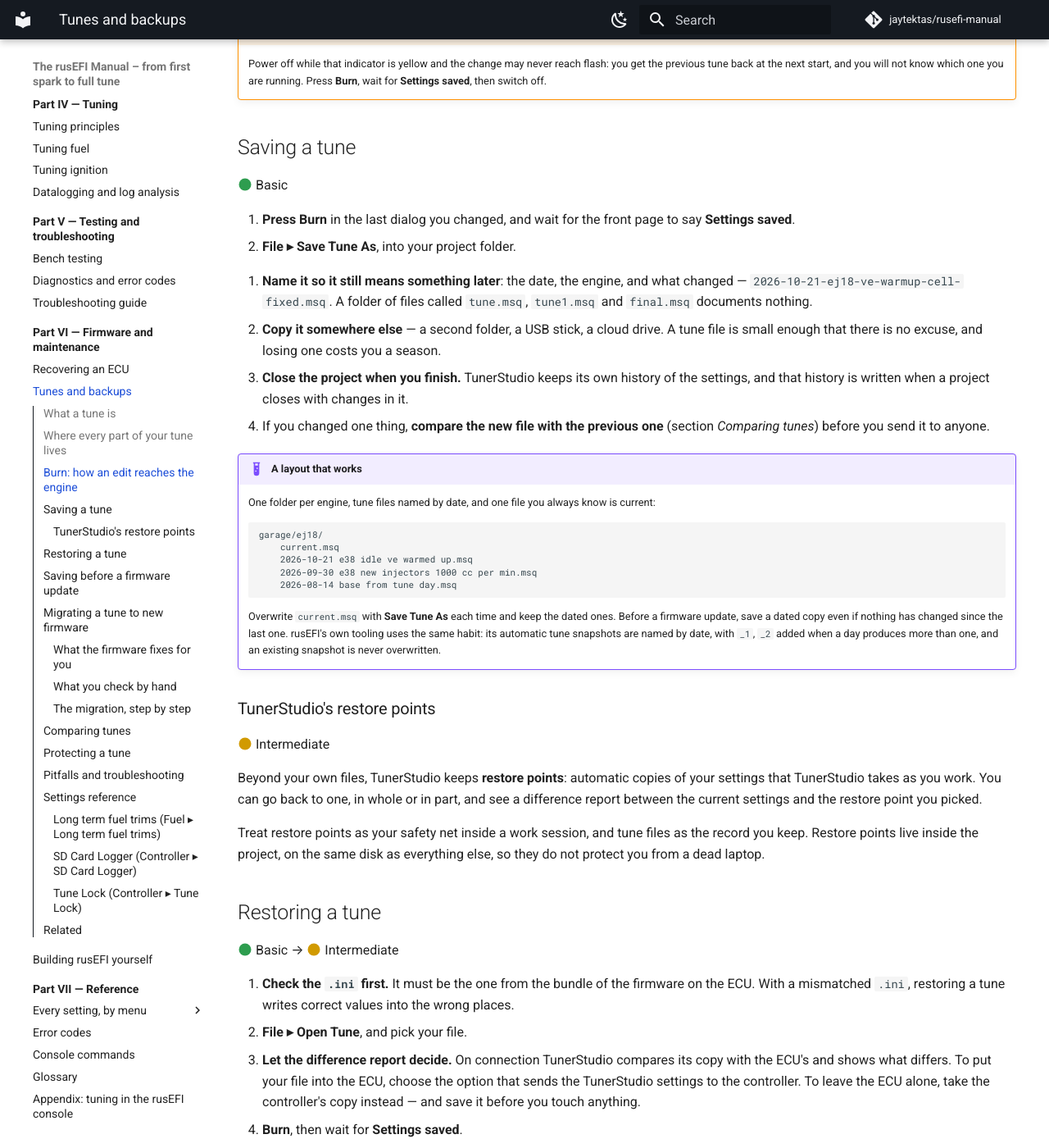
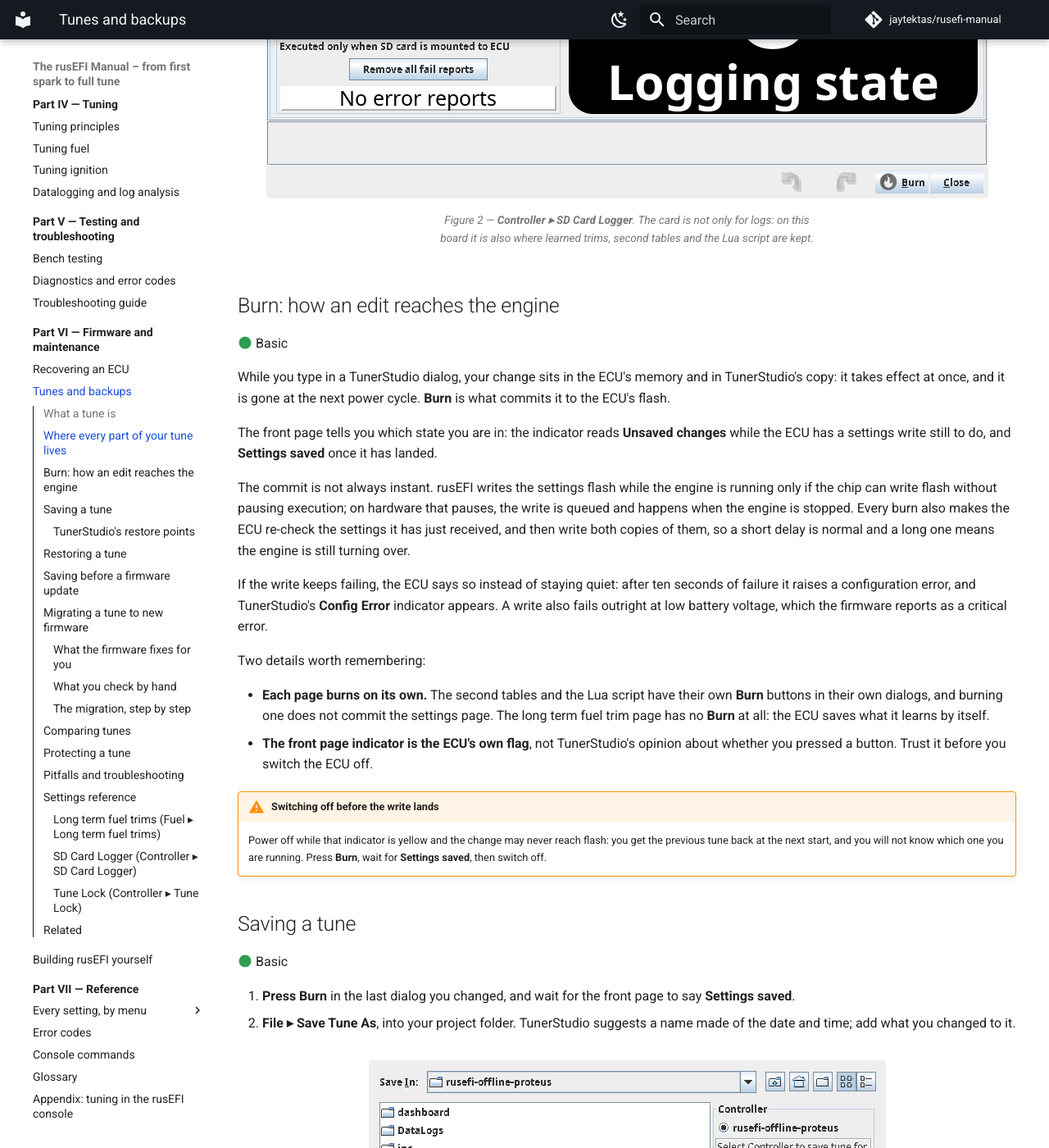
Before and after one commit to jaytektas/rusefi-manual, an MkDocs documentation site: the page built from documentation/docs/part6/tunes-backups.md, in a window 1280 px wide and 1400 px high, scrolled down 3302 px. Shown: the whole window at 82% size. Built offline with MkDocs 1.6.1 and Material for MkDocs 9.7.7, drawn with Linux system fonts in a browser that asks for light colours; comment, search, counter and statistics services are not loaded; some of the changed text lies outside the part shown.

Commit message:
Seven TunerStudio screenshots taken offline; correct File menu names
Co-Authored-By: Claude Opus 5.5 <noreply@anthropic.com>

```diff
--- a/documentation/docs/part4/tuning-fuel.md
+++ b/documentation/docs/part4/tuning-fuel.md
@@ -66,7 +66,7 @@ engine felt. Everything below assumes a wideband lambda sensor is fitted, calibr
   running, and warm-up enrichment is nearly out of the way (the factory curve is 1.03 at 60 °C and 1.00
   from 80 °C up).
   <!-- src: firmware/controllers/math/closed_loop_fuel.cpp (ShortTermFuelTrim::getCorrectionState: minClt); firmware/controllers/algo/defaults/default_fuel.cpp (setDefaultStftSettings) -->
-- **Save a restore point** (File ▸ Save Tune As… with a new name) before each session, and **Burn** when
+- **Save the tune under a new name** (File ▸ Save Tune As…) before each session, and **Burn** when
   you are happy with a change: TunerStudio edits the ECU's working copy, and only **Burn** writes them to
   flash. The **Unsaved changes** indicator on the front page tells you which state you are in.
   <!-- src: firmware/tunerstudio/tunerstudio.template.ini (needBurn indicator on FrontPage) -->
--- a/documentation/docs/part6/tunes-backups.md
+++ b/documentation/docs/part6/tunes-backups.md
@@ -88,14 +88,12 @@ keeps the card with the ECU even on USB, which is also the simplest way to let a
 while you tune on the bench.
 
 <!-- shot: img/ts/tunes-backups-sd-card-logger.png | Controller ▸ SD Card Logger | Proteus F7 connected with 12 V ignition on, an SD card inserted and held by the ECU: the dialog shows SD Card Logging ticked, Always start in Logging mode, SD logger mode, MLG logger rate and the Mount to PC, Mount to ECU, Unmount and Format buttons, with the SD card present and ECU logging indicators green; annotate 1 = SD Card Logging, 2 = Always start in Logging mode, 3 = the ECU logging indicator; every dropdown closed | The SD card holds long term fuel trims, the second tables and the Lua script on this board, so its state is part of your backup story. -->
-<!-- pending-figure
 <figure markdown>
-  ![TunerStudio SD Card Logger dialog on a Proteus F7 with SD Card Logging enabled, the Always start in Logging mode field and the mount buttons, and indicators showing the card is held by the ECU](../img/ts/tunes-backups-sd-card-logger.png)
+  ![TunerStudio SD Card Logger dialog on a Proteus F7 with SD Card Logging enabled, the Always start in Logging mode field, the card status indicators and the mount buttons](../img/ts/tunes-backups-sd-card-logger.png)
   <figcaption>Figure 2 — <b>Controller ▸ SD Card Logger</b>. The card is not only for logs: on this board it
   is also where learned trims, second tables and the Lua script are kept.</figcaption>
 </figure>
 
-pending-figure -->
 
 ## Burn: how an edit reaches the engine
 
@@ -146,17 +144,16 @@ Two details worth remembering:
 :material-circle:{ .level-basic } Basic
 
 1. **Press Burn** in the last dialog you changed, and wait for the front page to say **Settings saved**.
-2. **File ▸ Save Tune As**, into your project folder.
+2. **File ▸ Save Tune As**, into your project folder. TunerStudio suggests a name made of the date and
+   time; add what you changed to it.
 
 <!-- shot: img/ts/tunes-backups-save-tune-as.png | File ▸ Save Tune As | TunerStudio project for a Proteus F7 with the save-tune dialog open showing the project folder and a dated file name already typed in, for example 2026-10-21-ej18-current.msq, file type msq selected | A dated tune file in the project folder is the copy you will trust at two in the morning. -->
-<!-- pending-figure
 <figure markdown>
   ![TunerStudio's Save Tune As dialog with a dated file name in the project folder for a Proteus F7 project](../img/ts/tunes-backups-save-tune-as.png)
   <figcaption>Figure 4 — <b>File ▸ Save Tune As</b>. The name is the part people skip, and the part they need
   later.</figcaption>
 </figure>
 
-pending-figure -->
 
 3. **Name it so it still means something later**: the date, the engine, and what changed —
    `2026-10-21-ej18-ve-warmup-cell-fixed.msq`. A folder of files called `tune.msq`, `tune1.msq` and `final.msq`
@@ -213,7 +208,7 @@ pending-figure -->
 
 1. **Check the `.ini` first.** It must be the one from the bundle of the firmware on the ECU. With a mismatched
    `.ini`, restoring a tune writes correct values into the wrong places.
-2. **File ▸ Open Tune**, and pick your file.
+2. **File ▸ Load Tune (msq)**, and pick your file.
 3. **Let the difference report decide.** On connection TunerStudio compares its copy with the ECU's and shows
    what differs. To put your file into the ECU, choose the option that sends the TunerStudio settings to the
    controller. To leave the ECU alone, take the controller's copy instead — and save it before you touch
@@ -225,7 +220,7 @@ pending-figure -->
    second tables and the Lua script (section *Where every part of your tune lives*).
 <!-- src: firmware/tunerstudio/tunerstudio.template.ini (the settings block is checksum-compared on connection via crc32CheckCommand, and the firmware signature is in the TunerStudio section); firmware/console/binary/tunerstudio.cpp (finishPendingBurn, and the delay after a burn before the new page is live) -->
 
-<!-- shot: img/ts/tunes-backups-difference-report.png | TunerStudio difference report on connect, after File ▸ Open Tune with an older tune file for the same engine | Proteus F7 connected, ignition on, engine stopped: the difference report comparing the loaded tune with the controller, a handful of rows highlighted with values side by side (for example injector reference pressure and two VE cells), with the option to send the TunerStudio settings to the controller and the option to take the controller's settings; annotate 1 = send TunerStudio settings, 2 = a changed row | The difference report is where you decide, setting by setting, which copy of the tune wins. -->
+<!-- shot: img/ts/tunes-backups-difference-report.png | TunerStudio difference report on connect, after File ▸ Load Tune (msq) with an older tune file for the same engine | Proteus F7 connected, ignition on, engine stopped: the difference report comparing the loaded tune with the controller, a handful of rows highlighted with values side by side (for example injector reference pressure and two VE cells), with the option to send the TunerStudio settings to the controller and the option to take the controller's settings; annotate 1 = send TunerStudio settings, 2 = a changed row | The difference report is where you decide, setting by setting, which copy of the tune wins. -->
 <!-- pending-figure
 <figure markdown>
   ![TunerStudio's difference report comparing the loaded tune with the controller's copy, changed settings side by side, with the button that sends the TunerStudio settings to the ECU](../img/ts/tunes-backups-difference-report.png)
```
Also changed, not shown: other parts of documentation/docs/part6/tunes-backups.md (+2 -6 lines), documentation/docs/part2/shielding-noise.md (+0 -4 lines), documentation/docs/part6/recovering.md (+1 -3 lines), documentation/docs/img/ts/recovering-bench-test-misc.png (added), documentation/docs/img/ts/shielding-noise-advanced-trigger.png (added), documentation/docs/img/ts/shielding-noise-trigger-dialog.png (added), documentation/docs/img/ts/tunes-backups-restore-points.png (added), documentation/docs/img/ts/tunes-backups-save-tune-as.png (added), documentation/docs/img/ts/tunes-backups-sd-card-logger.png (added), documentation/docs/img/ts/tunes-backups-tune-lock.png (added).
